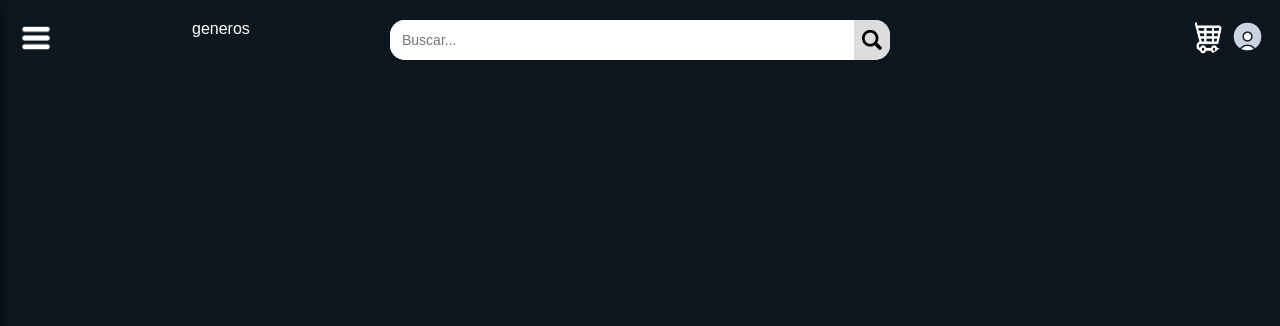
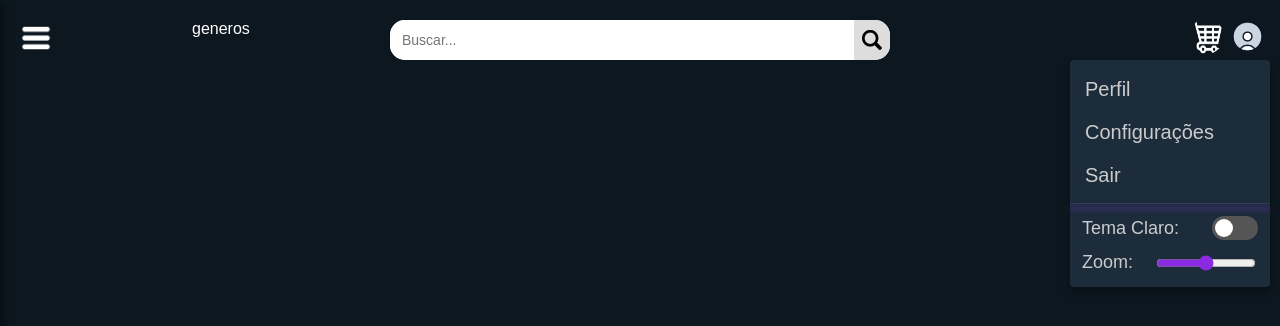
Before and after one commit to facs-web-usabilidade/project, a React (Create React App) app in the folder react/supa-games/: page /genres in a window 1280 px wide. Both pictures are taken after a click on the picture 1247 px from the left and 36 px from the top of the page. Shown: the top 326 px of the page. Built offline with nearby package versions, Linux system fonts and the light colour scheme.

Commit message:
fix: dropdown-menu não funcional

```diff
--- a/react/supa-games/src/components/ProfileDropdown.js
+++ b/react/supa-games/src/components/ProfileDropdown.js
@@ -23,7 +23,7 @@ const ProfileDropdown = ({ theme, setTheme, zoom, setZoom }) => {
                 <img id="profile-image" src="/images/profile_icon.png" onClick={() => setOpen(!open)}/>
 
                 {open && (
-                <div className="dropdown-menu show">
+                <div className={`dropdown-menu ${open ? "show" : ""}`}>
                     <NavLink to="/profile" onClick={() => setOpen(false)}>Perfil</NavLink>
                     <NavLink to="/settings" onClick={() => setOpen(false)}>Configurações</NavLink>
                     <NavLink to="/logout" onClick={() => setOpen(false)}>Sair</NavLink>
--- a/react/supa-games/src/styles/profile-dropdown.css
+++ b/react/supa-games/src/styles/profile-dropdown.css
@@ -33,16 +33,16 @@
 }
 
 .dropdown-menu {
-    display: none;
+    display:block;
     position: fixed;
     min-width: 200px;
     padding: 8px 0;
-    right: 0;
-    top: 55px;
+    right: 10px;
+    top: 60px;
     background-color: #1C2C3B;
     border-radius: 4px;
     box-shadow: 0 4px 10px rgba(0,0,0,0.35);
-    z-index: 100000;
+    z-index: 10000;
     flex-direction: column;
 }
 
```
